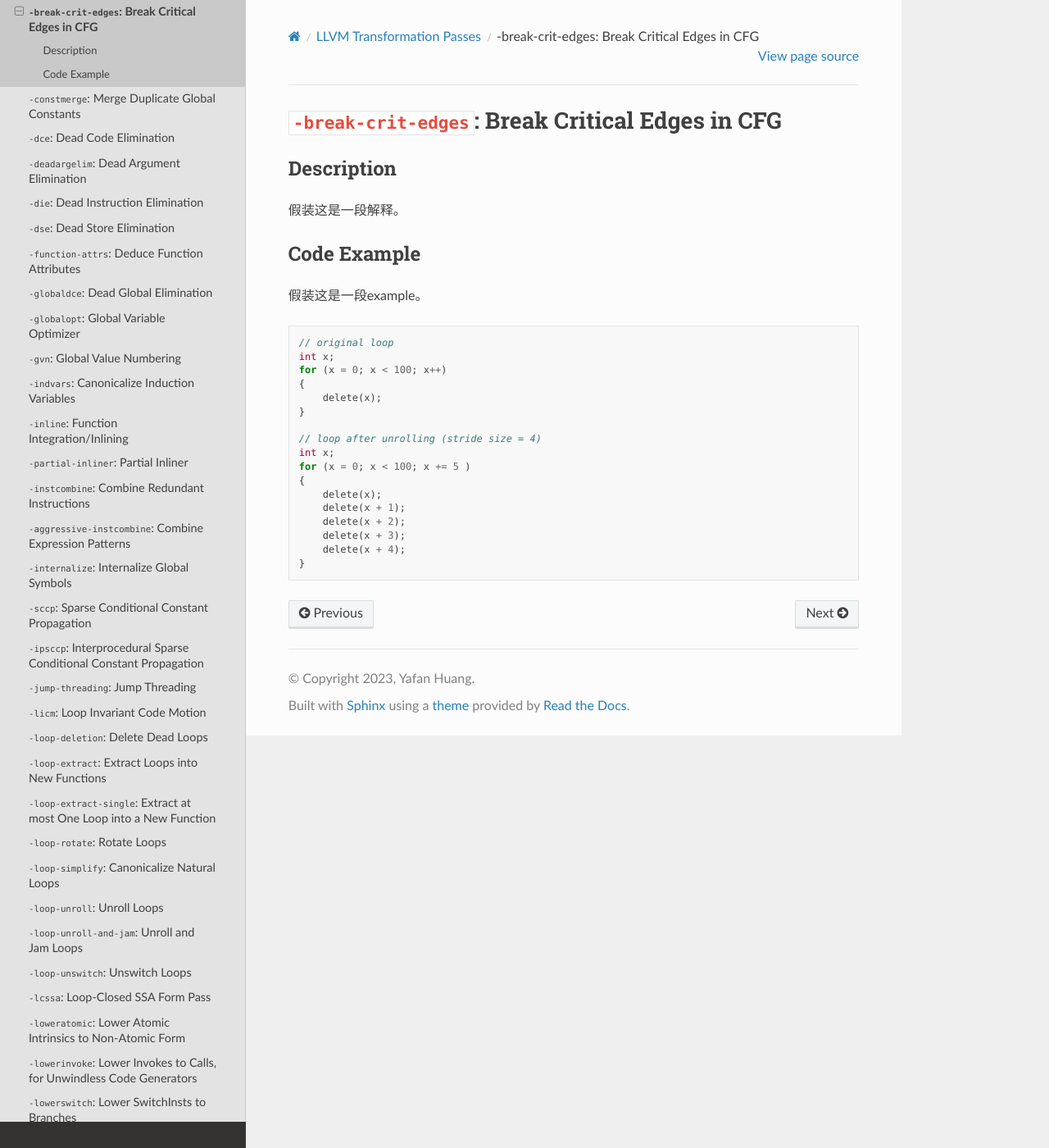
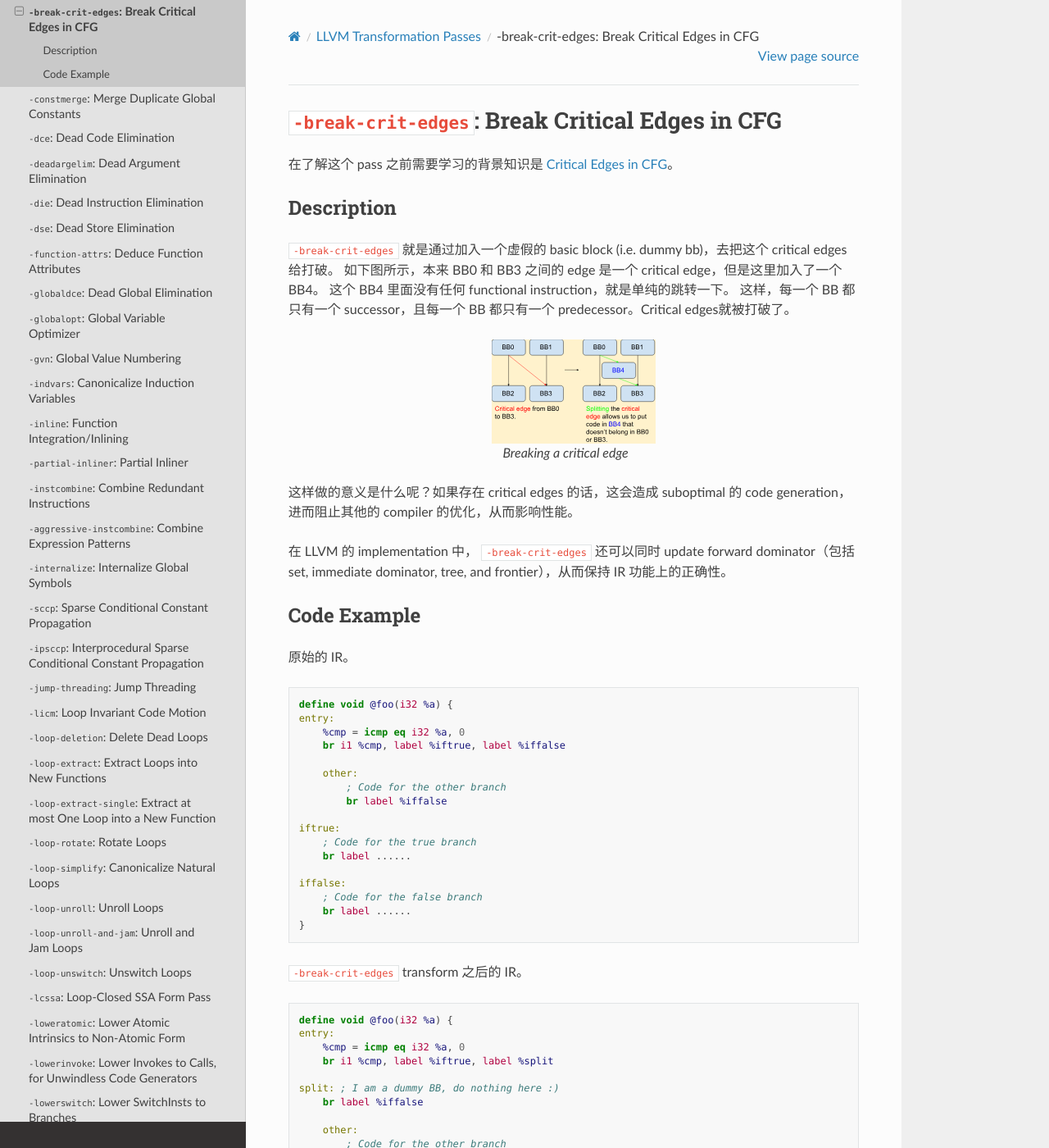
Before and after one commit to hyfshishen/understanding-llvm-transformation-passes, a Sphinx documentation site: the page built from docs/source/LLVM-transformation-passes/05-break-critical-edges-in-cfg.rst, in a window 1280 px wide and 1400 px high. Shown: the whole window at 82% size. Built offline with Sphinx 7.4.7 and the Read the Docs theme 2.0.0, drawn with Linux system fonts in a browser that asks for light colours; some of the changed text lies outside the part shown.

Commit message:
updating passes

```diff
--- a/docs/source/LLVM-transformation-passes/05-break-critical-edges-in-cfg.rst
+++ b/docs/source/LLVM-transformation-passes/05-break-critical-edges-in-cfg.rst
@@ -1,32 +1,75 @@
 ``-break-crit-edges``: Break Critical Edges in CFG
 =====
+
+在了解这个 pass 之前需要学习的背景知识是 :doc:`../compiler-basics/critical-edges-in-cfg`。
 
 Description
 --------
 
-假装这是一段解释。
+``-break-crit-edges`` 就是通过加入一个虚假的 basic block (i.e. dummy bb)，去把这个 critical edges 给打破。
+如下图所示，本来 BB0 和 BB3 之间的 edge 是一个 critical edge，但是这里加入了一个 BB4。
+这个 BB4 里面没有任何 functional instruction，就是单纯的跳转一下。
+这样，每一个 BB 都只有一个 successor，且每一个 BB 都只有一个 predecessor。Critical edges就被打破了。
+
+.. figure:: figures/critical_edge_splitting.svg
+   :alt: Breaking a critical edge
+   :align: center
+   :width: 200px
+
+   Breaking a critical edge
+
+这样做的意义是什么呢？如果存在 critical edges 的话，这会造成 suboptimal 的 code generation，进而阻止其他的 compiler 的优化，从而影响性能。
+
+在 LLVM 的 implementation 中， ``-break-crit-edges`` 还可以同时 update forward dominator（包括set, immediate dominator, tree, and frontier），从而保持 IR 功能上的正确性。
 
 Code Example
 --------
 
-假装这是一段example。
+原始的 IR。
 
-.. code-block:: C
+.. code-block:: llvm
 
-    // original loop
-    int x;
-    for (x = 0; x < 100; x++)
-    {
-        delete(x);
+    define void @foo(i32 %a) {
+    entry:
+        %cmp = icmp eq i32 %a, 0
+        br i1 %cmp, label %iftrue, label %iffalse
+
+        other:
+            ; Code for the other branch
+            br label %iffalse
+
+    iftrue:
+        ; Code for the true branch
+        br label ......
+
+    iffalse:
+        ; Code for the false branch
+        br label ......
     }
 
-    // loop after unrolling (stride size = 4)
-    int x;
-    for (x = 0; x < 100; x += 5 )
-    {
-        delete(x);
-        delete(x + 1);
-        delete(x + 2);
-        delete(x + 3);
-        delete(x + 4);
+``-break-crit-edges`` transform 之后的 IR。
+
+.. code-block:: llvm
+
+    define void @foo(i32 %a) {
+    entry:
+        %cmp = icmp eq i32 %a, 0
+        br i1 %cmp, label %iftrue, label %split
+
+    split: ; I am a dummy BB, do nothing here :)
+        br label %iffalse
+
+        other:
+            ; Code for the other branch
+            br label %ifflase
+
+    iftrue:
+        ; Code for the true branch
+        br label ......
+
+    iffalse:
+            ; Code for the false branch
+            br label ......
     }
+
+原理很简单，其实就是加入了一个 dummy BB。
--- a/docs/source/LLVM-transformation-passes/index.rst
+++ b/docs/source/LLVM-transformation-passes/index.rst
@@ -8,7 +8,7 @@ LLVM Transformation Passes
 **2. 代码样例（Code Example）**。一般来说我们会用 LLVM IR 来写一下，transform 前 code 长啥样和 transform 后 code 长啥样。如果用 C 更直观的话我们就用 C 来解释了。
 
 因为 Pass 比较多，所以 我把 Reference 集中写在这里了。
-代码样例中的例子来源于，个人和 ChatGPT 疯狂的交互（然后再读 LLVM 文档 double check） [#ref1]_, LLVM 的官方文档 [#ref2]_，还有 Cornell CS:6120 [#ref3]_。
+代码样例中的例子来源于，直接写 code 然后编译，个人和 ChatGPT 疯狂的交互（然后再读 LLVM 文档 double check） [#ref1]_, LLVM 的官方文档 [#ref2]_，还有 Cornell CS:6120 [#ref3]_。
 好的，那么我们现在就可以开始了。
 
 .. toctree::
```
Also changed, not shown: docs/source/LLVM-transformation-passes/06-merge-duplicate-global-constants.rst (+18 -19 lines).
